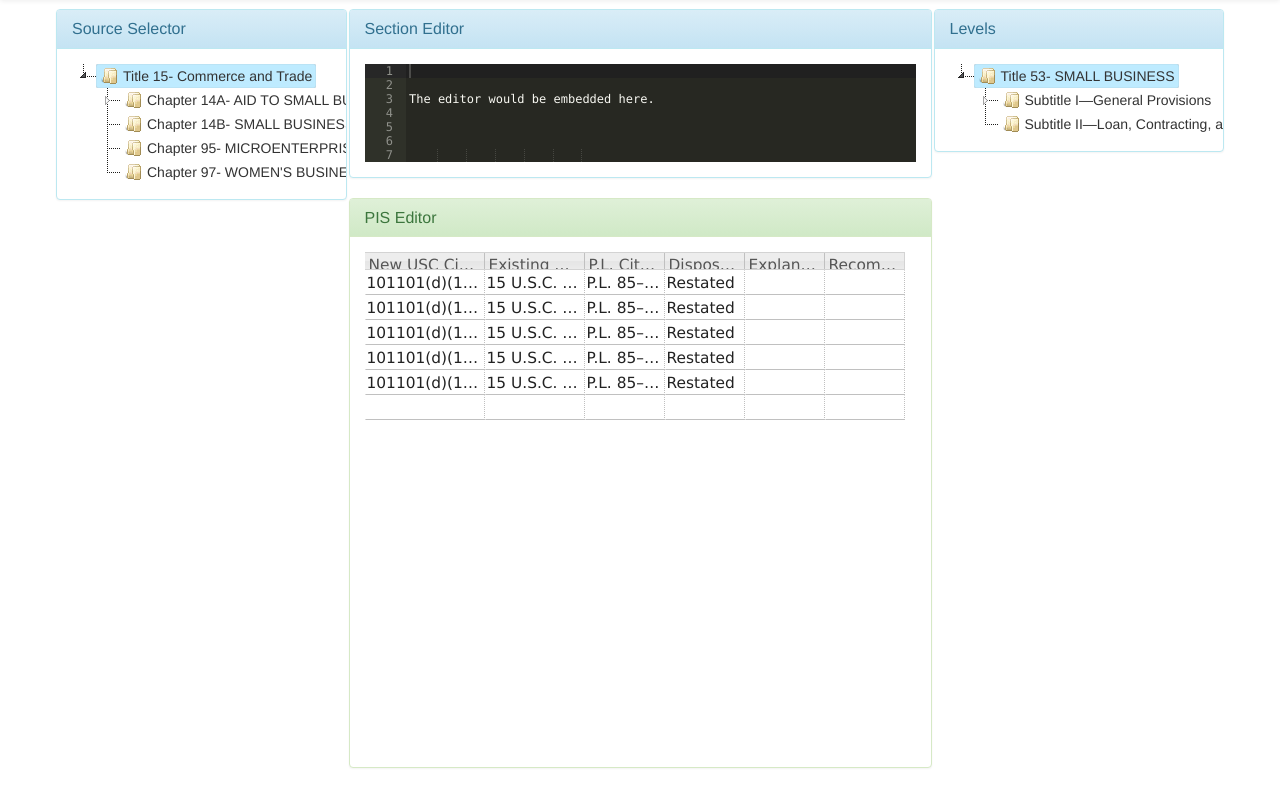
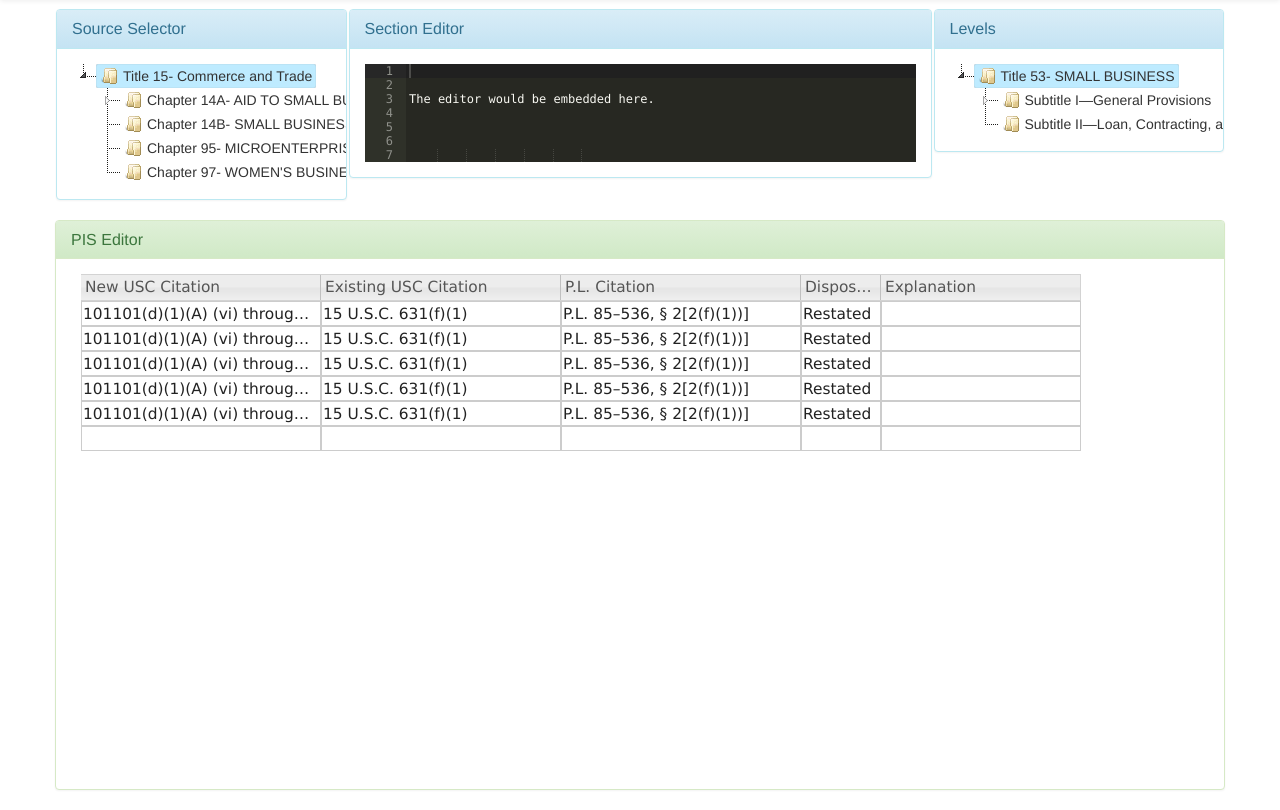
Before and after one commit to aih/Codification, a Flask app: page / in a window 1280 px wide. Shown: the part 51-861 px from the top of the page. Before the commit the page ends 819 px from the top, so only its background shows below. Run offline with Flask 2, Linux system fonts and the light colour scheme; some libraries are stand-ins or nearby versions.

Commit message:
Layout improvements

```diff
--- a/app/static/app.css
+++ b/app/static/app.css
@@ -7,6 +7,13 @@
     padding-left: 1px !important;
     padding-right: 1px !important;
 }
+.slick-header-column.ui-state-default{
+    height: 25px !important;
+}
+.ui-widget-content .slick-cell{
+    border: 1px solid rgba(0, 0, 0, .2) !important;
+}
+
 #pisSpredsheetGoogle{
     height:390px;
     width: 100%;
--- a/app/static/js/main.js
+++ b/app/static/js/main.js
@@ -119,19 +119,23 @@ function initSpreadsheet(){
   ];
    var data = [];
   var columns = [
-    {id: "newUSCCitation", name: "New USC Citation", field: "newusccitation", width: 120, cssClass: "cell-title", editor: Slick.Editors.Text, validator: requiredFieldValidator},
-    {id: "existingUSCCitation", name: "Existing USC Citation", field: "existingusccitation", width: 100, editor: Slick.Editors.LongText},
-    {id: "P.L. Citation", name: "P.L. Citation", field: "plcitation", editor: Slick.Editors.Text},
-    {id: "Disposition", name: "Disposition", field: "disposition", editor: Slick.Editors.Text},
-    {id: "Explanation", name: "Explanation", field: "explanation", editor: Slick.Editors.Text},
-    {id: "Recommendation", name: "Recommendation", field: "recommendation", editor: Slick.Editors.Text}
+    {id: "newUSCCitation", name: "New USC Citation", field: "newusccitation", width: 240, cssClass: "cell-title", editor: Slick.Editors.LongText, validator: requiredFieldValidator},
+    {id: "existingUSCCitation", name: "Existing USC Citation", field: "existingusccitation", width: 240, cssClass: "cell-title", editor: Slick.Editors.LongText},
+    {id: "P.L. Citation", name: "P.L. Citation", field: "plcitation",  width: 240, cssClass: "cell-title", editor: Slick.Editors.LongText},
+    {id: "Disposition", name: "Disposition", field: "disposition", width: 80, cssClass: "cell-title", editor: Slick.Editors.Text},
+    {id: "Explanation", name: "Explanation", field: "explanation", width: 200, cssClass: "cell-title", editor: Slick.Editors.LongText},
+    {id: "Recommendation", name: "Recommendation", field: "recommendation",  width: 200, cssClass: "cell-title", editor: Slick.Editors.LongText}
   ];
   var options = {
     editable: true,
     enableAddRow: true,
     enableCellNavigation: true,
+    enableColumnReorder: true,
+    enableTextSelectionOnCells: true,
     asyncEditorLoading: false,
-    autoEdit: true
+    autoEdit: true,
+    autoHeight: false,
+    syncColumnCellResize: true
   };
 
   $(function () {
--- a/app/templates/base.html
+++ b/app/templates/base.html
@@ -91,6 +91,7 @@
     <script src="static/libs/slickgrid/slick.formatters.js"></script>
     <script src="static/libs/slickgrid/slick.editors.js"></script>
     <script src="static/libs/slickgrid/slick.grid.js"></script>
+    <script src="static/libs/jquerybrowser/jquery.browser.min.js"></script>
     <script src="/static/js/main.js"></script>
     <script src="/static/libs/ace/ace.js" type="text/javascript" charset="utf-8"></script>
   </body>
--- a/app/templates/index.html
+++ b/app/templates/index.html
@@ -29,19 +29,7 @@ The editor would be embedded here.
                           </div>
                       </div>
                   </div>
-                  <div class="panel panel-success">
-                      <div class="panel-heading">
-                          <h3 class="panel-title">PIS Editor</h3>
-                      </div>
-                      <div class="panel-body">
-                          <div style="width:540px; overflow:hidden;">
-                              <div id="pisSpreadsheet" style="width:100%;height:500px;"></div>
-                          </div>
-
-                         <!--iframe width='500' height='300' frameborder='0' src='https://docs.google.com/spreadsheet/pub?key=0AslffdOlmfdEdE1ndU9jcGJ0aFMyM1o1QlBTVzFqZUE&single=true&gid=0&output=html&widget=true'></iframe-->
-                      </div>
-                  </div>
-              </div>
+                               </div>
 
               <div class="col-md-3" id="appcolumn3">
                   <div class="panel panel-info">
@@ -54,5 +42,19 @@ The editor would be embedded here.
                   </div>
               </div>
           </div>
+          <div class="row">
+               <div class="panel panel-success">
+                      <div class="panel-heading">
+                          <h3 class="panel-title">PIS Editor</h3>
+                      </div>
+                      <div class="panel-body" style="overflow:hidden;">
+                          <div style="width:1000px; margin-left: 10px; overflow:hidden;">
+                              <div id="pisSpreadsheet" style="width:100%;height:500px;"></div>
+                          </div>
+
+                         <!--iframe width='500' height='300' frameborder='0' src='https://docs.google.com/spreadsheet/pub?key=0AslffdOlmfdEdE1ndU9jcGJ0aFMyM1o1QlBTVzFqZUE&single=true&gid=0&output=html&widget=true'></iframe-->
+                      </div>
+                  </div>
+          </div>
       </div>
 {% endblock %}
```
Also changed, not shown: app/static/libs/jquerybrowser/jquery.browser.js (added, +112 -0 lines), app/static/libs/jquerybrowser/jquery.browser.min.js (added, +14 -0 lines), 4 other files.
